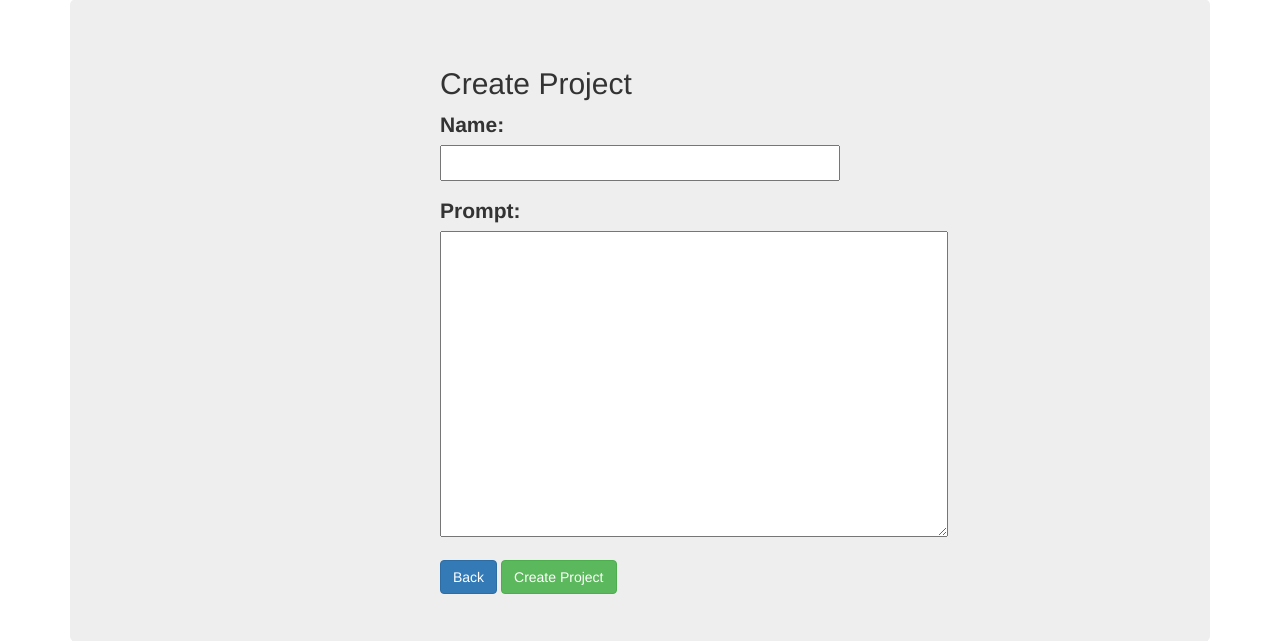
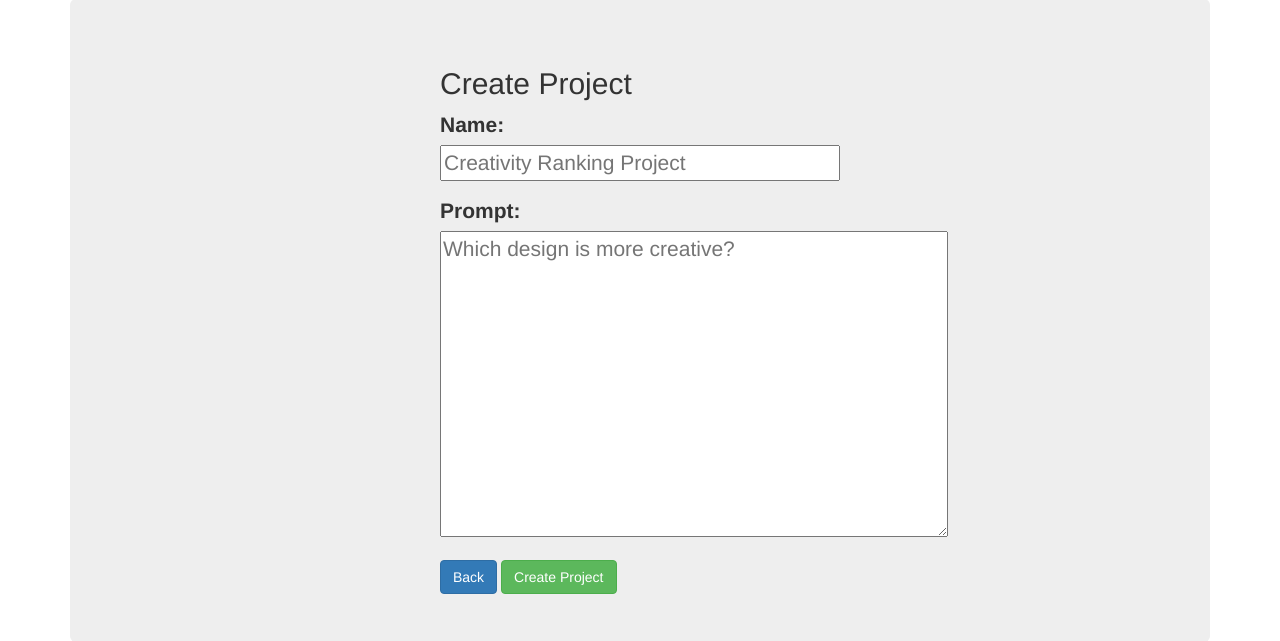
Before and after one commit to afcarl/humanranker, a Django app: template ranker/templates/ranker/create_project.html in a window 1280 px wide. Shown: the part 51-692 px from the top of the page. Run offline with Django 3.2, Linux system fonts and the light colour scheme; the template is opened without the code that fills it: values that come from a table or form of the project are taken from there, others are empty; style sheets or scripts are compiled from the project's sources; parts of the project's set-up code (start-up, migrations or seed data) failed here and were passed over; some libraries are stand-ins or nearby versions.

Commit message:
added placeholders for project creation page.

```diff
--- a/ranker/templates/base.html
+++ b/ranker/templates/base.html
@@ -101,9 +101,11 @@
     </div> <!-- /.modal -->
 
     <script>
-    $('#myModal').on('hidden.bs.modal', function () {
-      $(this).removeData('bs.modal');
-    });
+        $(function(){
+            $('#myModal').on('hidden.bs.modal', function () {
+              $(this).removeData('bs.modal');
+            });
+        });
     </script>
   </body>
 </html>
--- a/ranker/templates/ranker/create_project.html
+++ b/ranker/templates/ranker/create_project.html
@@ -28,4 +28,12 @@
     </div>
 </div>
 
+<script>
+    $(function(){
+        $('#id_name').attr('placeholder', "Creativity Ranking Project");
+        $('#id_prompt').attr('placeholder', "Which design is more creative?");
+        console.log("hello");
+    });
+</script>
+
 {% endblock %}
```
